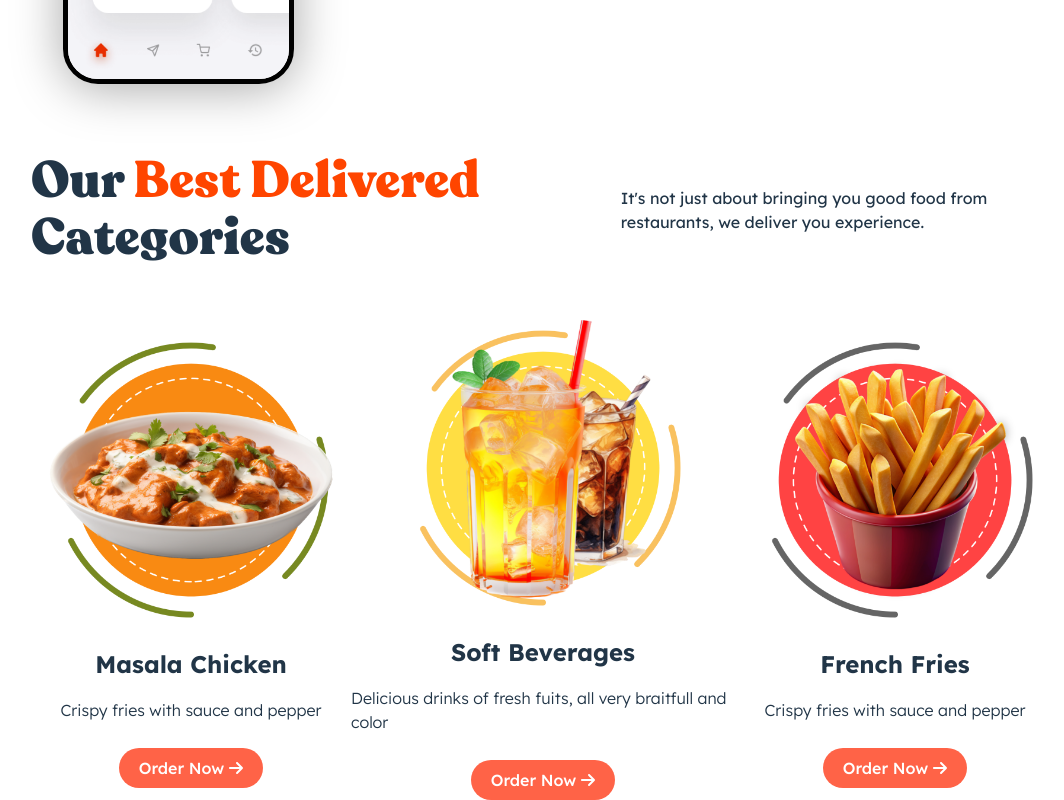
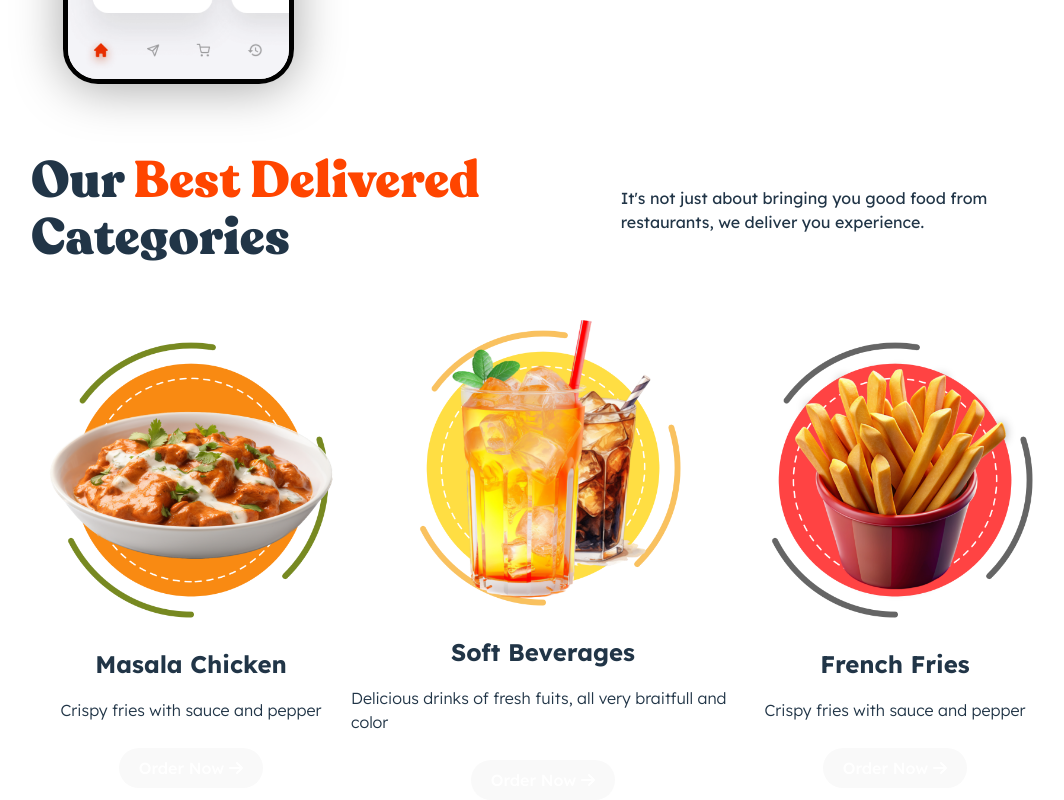
Before and after one commit to Dinista/Food-Ordering-Mango, a React (Vite) app in the folder front-end/: page / in a window 1280 px wide. Shown: the part 1613-2413 px from the top of the page, without its empty margins (97-1161 px from the left). Built offline with nearby package versions, Linux system fonts and the light colour scheme.

Commit message:
removing tomato color

```diff
--- a/front-end/src/HeroCard.css
+++ b/front-end/src/HeroCard.css
@@ -20,7 +20,6 @@
 }
 
 .card-button {
-    background-color: #ff6347; /* Tomato color */
     color: white;
     border: none;
     padding: 10px 20px;
```
